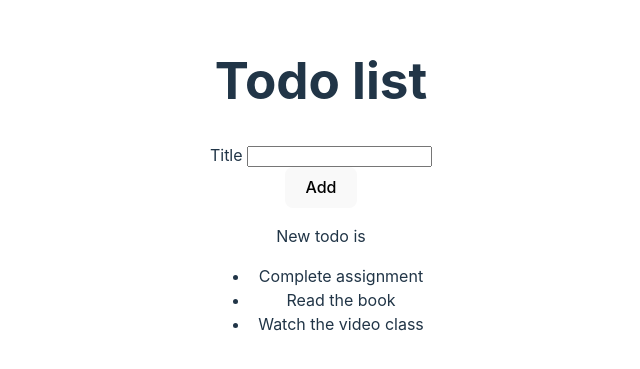
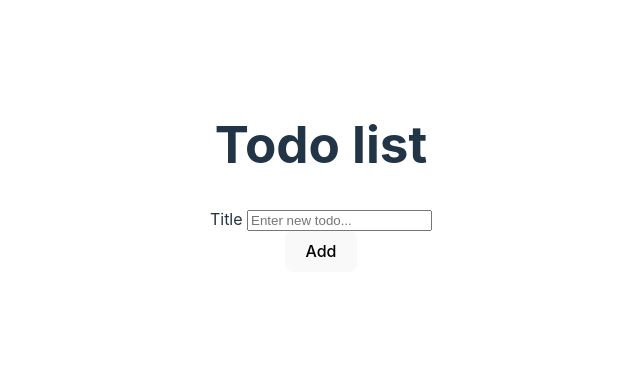
Before and after one commit to henzbori/react-todo, a React (Vite) app: page / in a window 1280 px wide. Shown: the part 215-584 px from the top of the page, without its empty margins (319-959 px from the left). Built offline with nearby package versions, Linux system fonts and the light colour scheme.

Commit message:
lesson 4 -lifting state and props handling

```diff
--- a/src/App.jsx
+++ b/src/App.jsx
@@ -1,36 +1,37 @@
+import React, {useState} from 'react';
 import './App.css';
-import React, {useState} from 'react';
 import TodoList from './components/TodoList';
 import AddTodoForm from './components/AddTodoForm';
-import TodoListItem from './components/TodoListItem';
+
 
 const Heading = () => <h1>Todo list</h1>
 
 const App = () => {
-  const todoList = [
-    {
-      id: 1,
-      title: "Complete assignment"
-    },
-    {
-      id: 2,
-      title: "Read the book"
-    },
-    {
-      id: 3,
-      title: "Watch the video class"
-    },
-  ];
-  // creaon
-  const [newTodo, setNewTodo] = useState("");
+  // const todoList = [
+  //   {
+  //     id: 1,
+  //     title: "Complete assignment"
+  //   },
+  //   {
+  //     id: 2,
+  //     title: "Read the book"
+  //   },
+  //   {
+  //     id: 3,
+  //     title: "Watch the video class"
+  //   },
+  // ];
+  // creating state
+
+  const [todoList, setTodoList] = useState([]);
+  const addTodo = (newTodo) => {
+    setTodoList([newTodo, ...todoList]);
+  }
   return (
     <div>
       <Heading/>
-      <AddTodoForm onAddTodo={setNewTodo}/>
-      <p>
-        New todo is {newTodo}
-      </p>
-      <TodoList list={todoList} />
+      <AddTodoForm onAddTodo={addTodo}/>
+      <TodoList todoList={todoList} />
     </div>
   )
 }
--- a/src/components/AddTodoForm.jsx
+++ b/src/components/AddTodoForm.jsx
@@ -1,15 +1,28 @@
-let  AddTodoForm = (props) => {
+import React, { useState } from "react";
+
+let  AddTodoForm = ({ onAddTodo }) => {
+    const [todoTitle, setTodoTitle] = useState("");
+    const handleTitleChange = (event) => {
+        const newTodoTitle = event.target.value;
+        setTodoTitle(newTodoTitle);
+    }
     const handleAddTodo = (event) => {
         event.preventDefault();
-        const todoTitile = event.target.title.value;
-        console.log(todoTitile);
-        props.onAddTodo(todoTitile);
-        event.target.reset();
+        onAddTodo({title: todoTitle, id: Date.now() });
+        setTodoTitle("");
     }
+
     return (
         <form onSubmit={handleAddTodo}>
             <label htmlFor="todoTitle">Title </label>
-            <input type="text" id="todoTitle" name="title"/>
+            <input
+                type="text"
+                id="todoTitle"
+                placeholder="Enter new todo..."
+                name="title"
+                value={todoTitle}
+                onChange={handleTitleChange}
+            />
             <br />
             <button type="submit">Add</button>
         </form>
--- a/src/components/TodoList.jsx
+++ b/src/components/TodoList.jsx
@@ -1,10 +1,10 @@
 import TodoListItem from "./TodoListItem";
 
-const TodoList = (props) => {
+const TodoList = ({ todoList }) => {
   return (
     <ul>
-      {props.list.map((item) => (
-        <TodoListItem key={item.id} title={item.title}/>
+      {todoList.map(({ id, title }) => (
+        <TodoListItem key={id} title={title}/>
         ))}
     </ul>
   );
--- a/src/components/TodoListItem.jsx
+++ b/src/components/TodoListItem.jsx
@@ -1,5 +1,5 @@
-const TodoListItem = (props) => {
-    return <li>{props.title}</li>;
+const TodoListItem = ({ title }) => {
+    return <li>{title}</li>;
 };
 
 export default TodoListItem;
```
